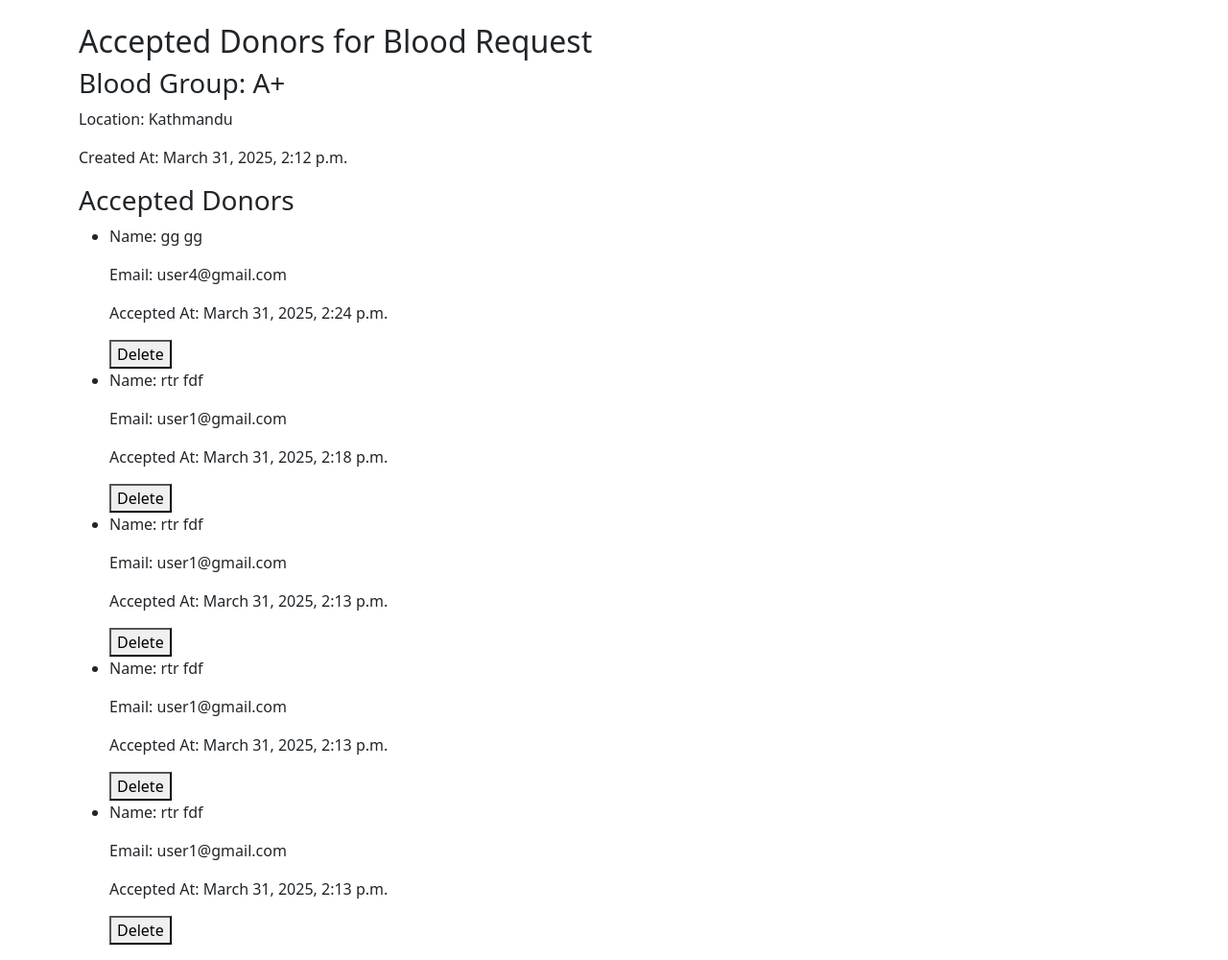
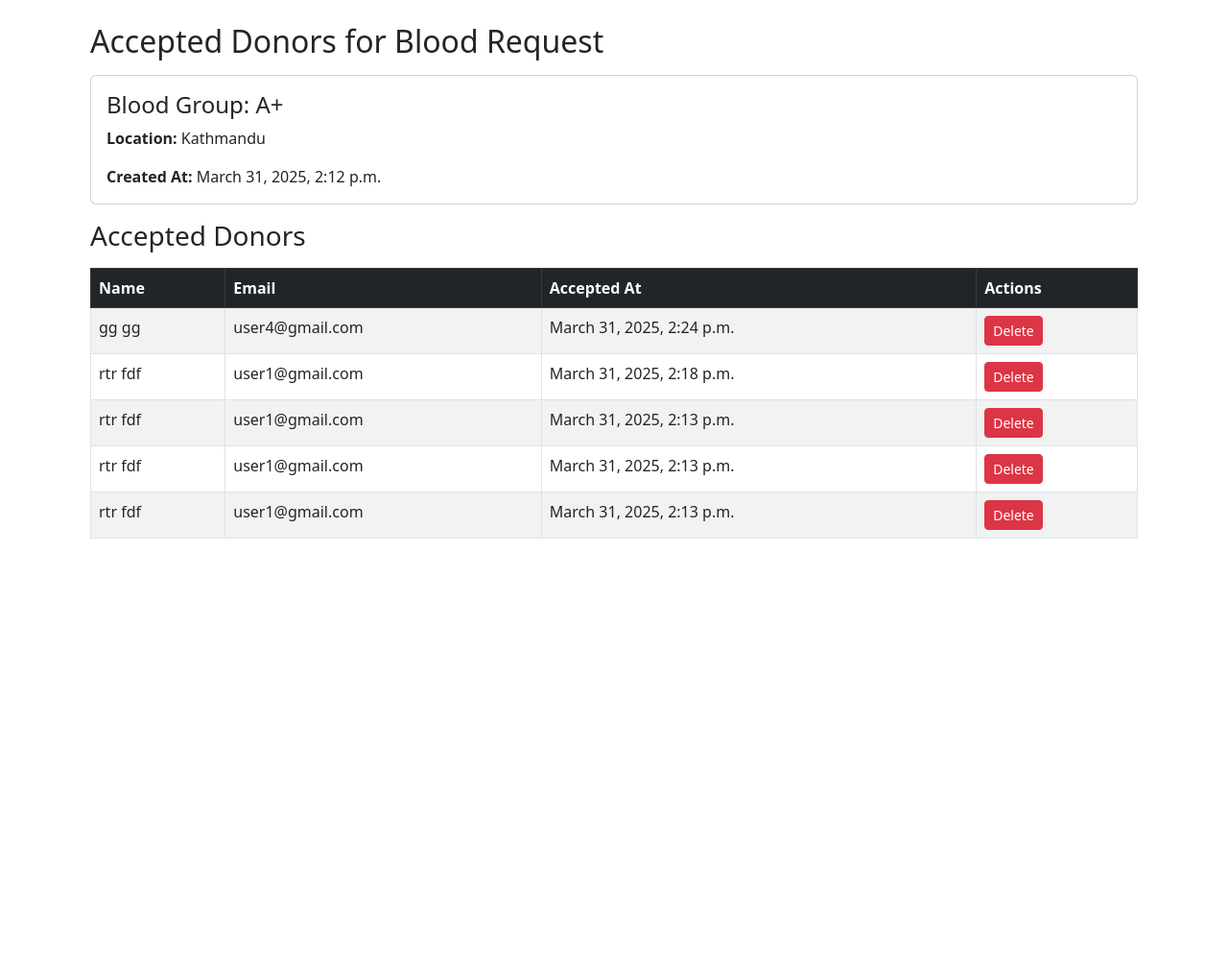
Before and after one commit to Surendra-58/bloodbank1, a Django app: page /admin/blood-request/6/ in a window 1280 px wide. Shown: the part 56-1056 px from the top of the page at 96% size. After the commit the page ends 617 px from the top, so only its background shows below. Run offline with Django 5.2, Linux system fonts and the light colour scheme; a user stored in the database is signed in; data comes from the database, SQL or seed files in the repository; both versions use the stored data as it was after the commit.

Commit message:
admin donor v2

```diff
--- a/test_sm/myapp/templates/admin/view_blood_request.html
+++ b/test_sm/myapp/templates/admin/view_blood_request.html
@@ -1,30 +1,54 @@
 {% extends 'admin/admin_base.html' %}
 
 {% block content %}
-    <h2>Accepted Donors for Blood Request</h2>
+    <div class="container mt-4">
+        <h2 class="mb-3">Accepted Donors for Blood Request</h2>
 
-    <h3>Blood Group: {{ blood_request.blood_group }}</h3>
-    <p>Location: {{ blood_request.location }}</p>
-    <p>Created At: {{ blood_request.created_at }}</p>
+        <div class="card mb-3">
+            <div class="card-body">
+                <h4 class="card-title">Blood Group: {{ blood_request.blood_group }}</h4>
+                <p class="card-text"><strong>Location:</strong> {{ blood_request.location }}</p>
+                <p class="card-text"><strong>Created At:</strong> {{ blood_request.created_at }}</p>
+            </div>
+        </div>
 
-    <h3>Accepted Donors</h3>
+        <h3 class="mb-3">Accepted Donors</h3>
+
         {% if approved_donors %}
-        <ul>
+            <div class="table-responsive">
+                <table class="table table-striped table-bordered">
+                    <thead class="table-dark">
+                        <tr>
+                            <th>Name</th>
+                            <th>Email</th>
+                            <th>Accepted At</th>
+                            <th>Actions</th>
+                        </tr>
+                    </thead>
+                    <tbody>
                         {% for donor_response in approved_donors %}
-                <li>
-                    <p>Name: {{ donor_response.donor.first_name }} {{ donor_response.donor.last_name }}</p>
-                    <p>Email: {{ donor_response.donor.email }}</p>
-                    <p>Accepted At: {{ donor_response.created_at }}</p>
-
-                    <!-- Delete donor response -->
-                    <form method="POST" action="{% url 'delete_donor_response' donor_response.id %}" style="display:inline;">
+                            <tr>
+                                <td>{{ donor_response.donor.first_name }} {{ donor_response.donor.last_name }}</td>
+                                <td>{{ donor_response.donor.email }}</td>
+                                <td>{{ donor_response.created_at }}</td>
+                                <td>
+                                    <form method="POST" action="{% url 'delete_donor_response' donor_response.id %}" class="d-inline">
                                         {% csrf_token %}
-                        <button type="submit" onclick="return confirm('Are you sure you want to delete this donor response?')">Delete</button>
+                                        <button type="submit" class="btn btn-danger btn-sm"
+                                                onclick="return confirm('Are you sure you want to delete this donor response?')">
+                                            Delete
+                                        </button>
                                     </form>
-                </li>
+                                </td>
+                            </tr>
                         {% endfor %}
-        </ul>
+                    </tbody>
+                </table>
+            </div>
         {% else %}
-        <p>No accepted donors for this request yet.</p>
+            <div class="alert alert-warning" role="alert">
+                No accepted donors for this request yet.
+            </div>
         {% endif %}
+    </div>
 {% endblock %}
--- a/test_sm/myapp/views.py
+++ b/test_sm/myapp/views.py
@@ -396,7 +396,8 @@ def donor_response(request, request_id):
             DonorResponse.objects.create(
                 donor=request.user,
                 blood_request=blood_request,
-                is_accepted=True
+                is_accepted=True,
+                is_deleted=False
             )
             messages.success(request, "You have accepted the blood request.")
 
@@ -413,15 +414,18 @@ def donor_response(request, request_id):
 
     return render(request, "donor/blood_request_detail.html", {"blood_request": blood_request})
 
+
 @login_required
 @user_passes_test(is_donor)
 def available_blood_requests(request):
     available_requests = BloodRequest.objects.filter(
         blood_group=request.user.blood_group
     ).exclude(
-        responses__donor=request.user,  # Exclude requests where the donor has already responded
-        responses__is_accepted=True,  # Exclude accepted requests
-        responses__is_deleted=True  # Exclude deleted requests
+        responses__donor=request.user,
+        responses__is_accepted=True
+    ).exclude(
+        responses__donor=request.user,
+        responses__is_deleted=True
     )
 
     return render(request, "donor/available_blood_requests.html", {
```
Also changed, not shown: test_sm/myapp/templates/admin/admin_blood_requests.html (+38 -18 lines), test_sm/db.sqlite3. Lines whose indentation alone changed are shown as unchanged.
